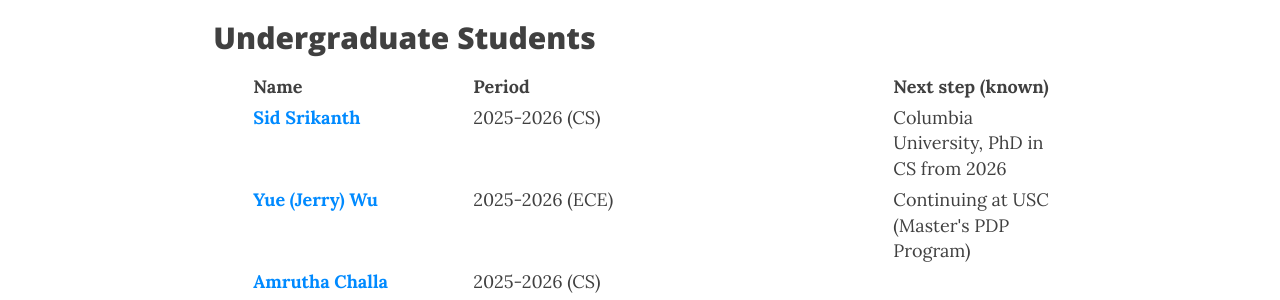
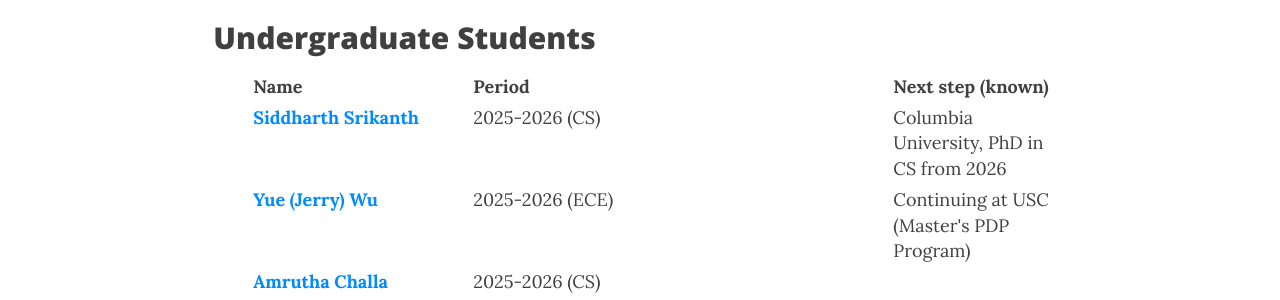
Before and after one commit to slurm-lab-usc/slurm-lab-usc.github.io, a Jekyll site: the page built from members.md, in a window 1280 px wide and 900 px high, scrolled down 3378 px. Shown: the part 154-454 px from the top of the window. Built offline with Jekyll 4.4.1, drawn with Linux system fonts in a browser that asks for light colours; nearby versions of some CDN libraries.

Commit message:
Correct name from 'Sid Srikanth' to 'Siddharth Srikanth'

```diff
--- a/members.md
+++ b/members.md
@@ -133,7 +133,7 @@ members:
       - name: Undergraduate Students
         full: False
         list:
-          - name: Sid Srikanth
+          - name: Siddharth Srikanth
             period: 2025-2026 (CS)
             web_url: http://sidsrikanth.com
             next_step: Columbia University, PhD in CS from 2026
```
